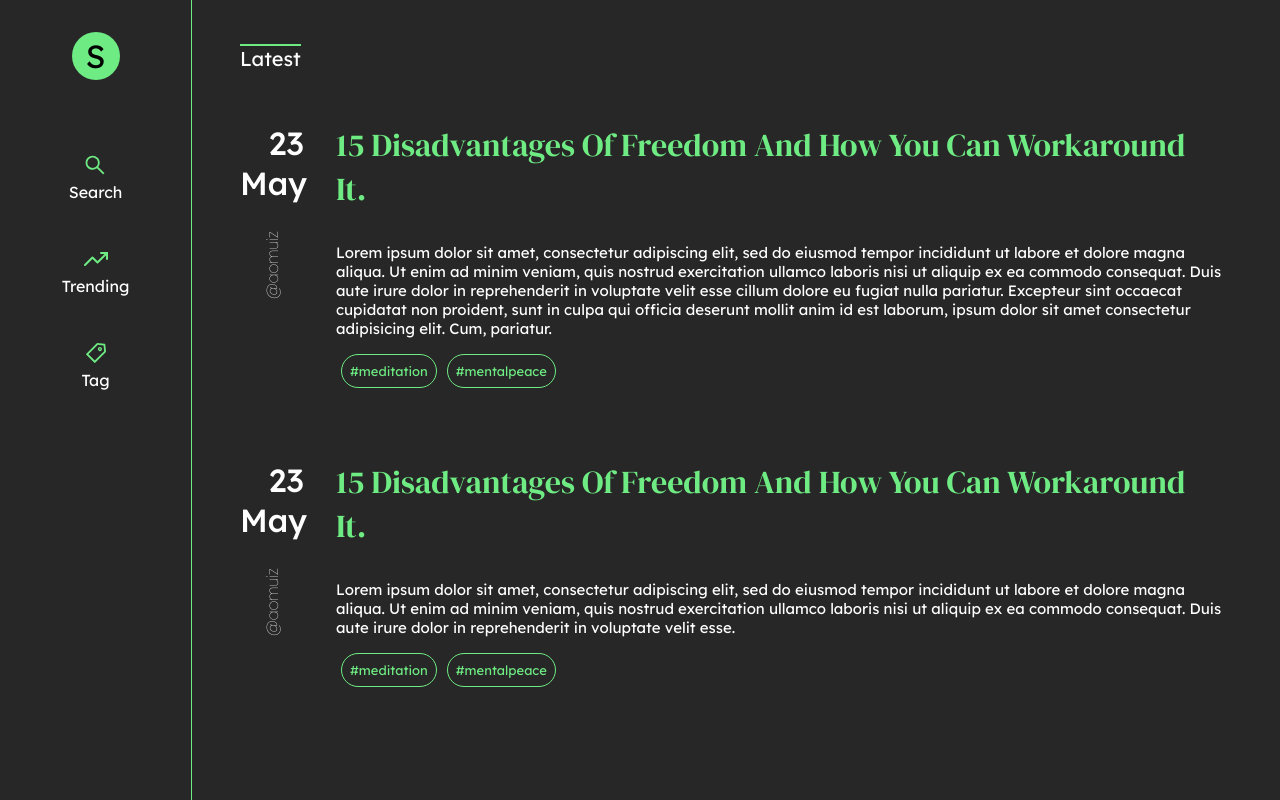
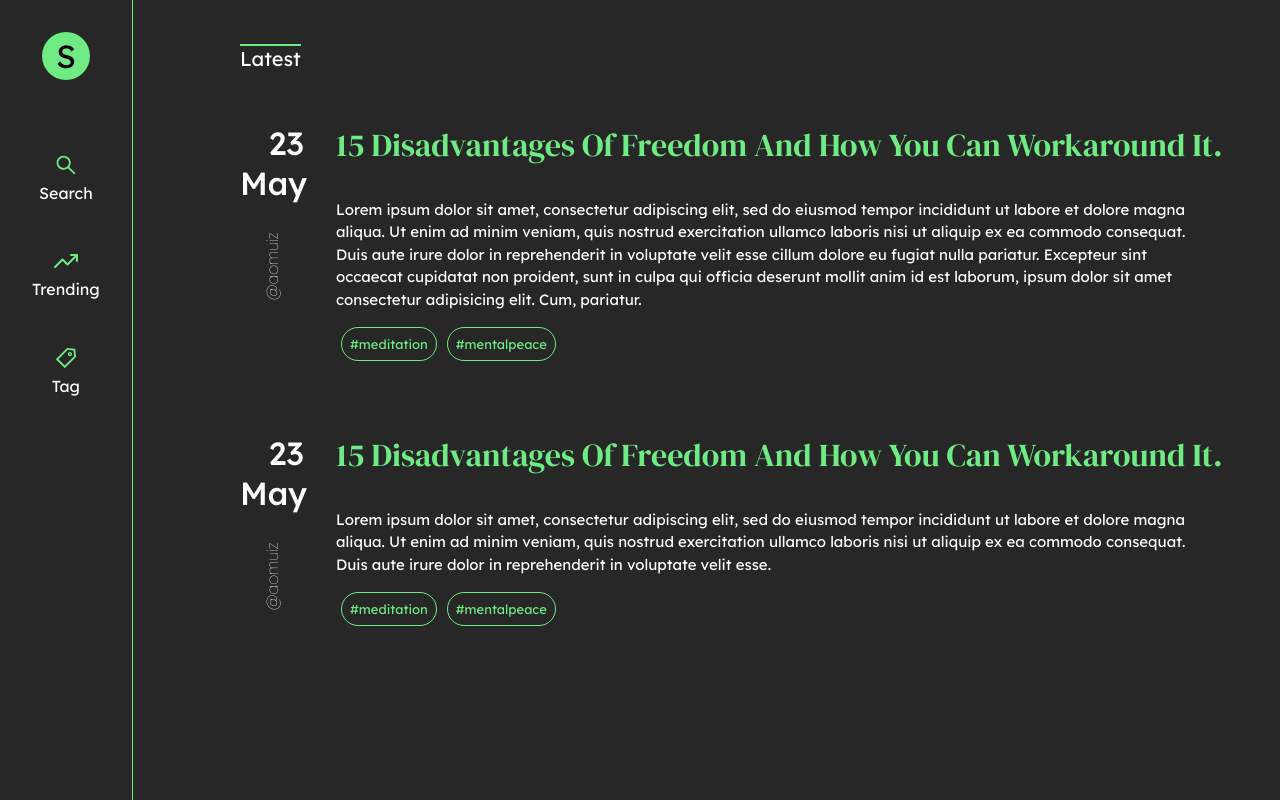
Before and after one commit to AOMuiz/nLog, a Next.js app: page / in a window 1280 px wide. Built offline with nearby package versions, Linux system fonts and the light colour scheme.

Commit message:
fix navbar position on destop to fixed position

```diff
--- a/styles/NavStyle.js
+++ b/styles/NavStyle.js
@@ -4,8 +4,9 @@ export const NavContainer = styled.div`
   background-color: var(--main-bg-color);
   border-right: 1px solid var(--primary-color);
   height: 100vh;
-  /* position: fixed;
-  top: 0; */
+  padding-inline: 2rem;
+  position: fixed;
+  top: 0;
 `;
 
 export const NavStyles = styled.div`
--- a/styles/PostItemStyle.js
+++ b/styles/PostItemStyle.js
@@ -42,16 +42,16 @@ export const PostTitle = styled.p`
   font-weight: 400;
   font-size: 2rem;
   line-height: 44px;
+`;
+
+export const PostContent = styled.h3`
+  font-size: 15px;
+  font-weight: 400;
   /* clamp */
   position: relative;
   max-height: calc(var(--lh) * var(--max-lines));
   overflow: hidden;
   padding-right: 1rem;
-`;
-
-export const PostContent = styled.h3`
-  font-size: 15px;
-  font-weight: 400;
 `;
 
 export const PostTagStyle = styled.ul`
--- a/styles/globals.css
+++ b/styles/globals.css
@@ -9,7 +9,9 @@
   --default: #ffffff;
   --heading-font: "DM Serif Display", serif;
   --body-font: "Lexend Deca", serif;
-  --max-lines: 3;
+  --max-lines: 5;
+  --lh: 1.4rem;
+  line-height: var(--lh);
 }
 
 html,
```
